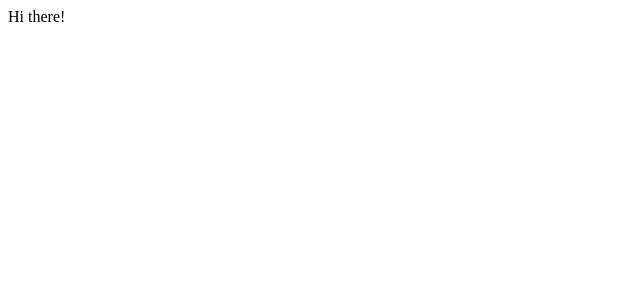
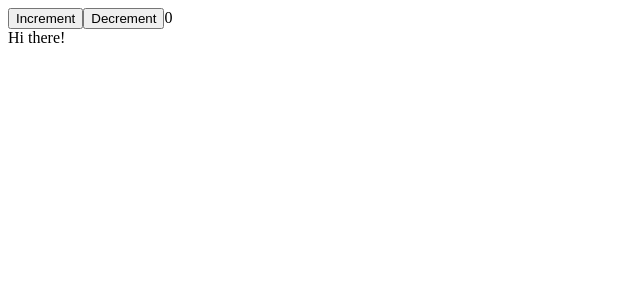
Before and after one commit to backpackerhh/typescript-course-react-redux, a React (Create React App) app: page / in a window 1280 px wide. Shown: the top 300 px of the page, without its empty margins (0-640 px from the left). Built offline with nearby package versions, Linux system fonts and the light colour scheme.

Commit message:
Replace class component with functional component
Add a couple of button to increment and decrement a counter as an
example.

```diff
--- a/src/index.tsx
+++ b/src/index.tsx
@@ -1,14 +1,30 @@
-import { Component, ReactNode } from "react";
-import ReactDOM from "react-dom";
+import { useState } from "react";
+import { render } from "react-dom";
 
 interface AppProps {
-  greet: string
+  greet: string;
 }
 
-class App extends Component<AppProps> {
-  render(): ReactNode {
-    return <div>{this.props.greet}</div>
-  }
-}
+const App: React.FC<AppProps> = ({ greet }) => {
+  const [counter, setCounter] = useState(0);
 
-ReactDOM.render(<App greet="Hi there!" />, document.querySelector("#root"))
+  const onIncrement = (): void => {
+    setCounter((prevCounter) => prevCounter + 1);
+  };
+
+  const onDecrement = (): void => {
+    setCounter((prevCounter) => prevCounter - 1);
+  };
+
+  return (
+    <div>
+      <button onClick={onIncrement}>Increment</button>
+      <button onClick={onDecrement}>Decrement</button>
+      {counter}
+
+      <div>{greet}</div>
+    </div>
+  );
+};
+
+render(<App greet="Hi there!" />, document.querySelector("#root"));
```
